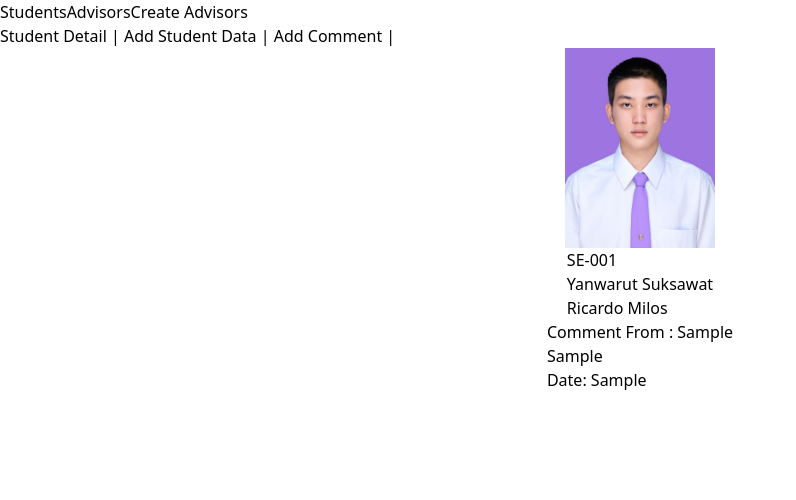
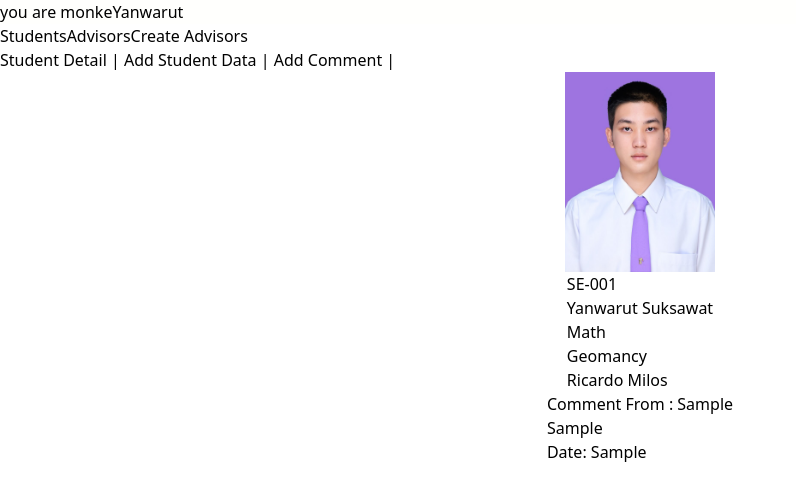
Before and after one commit to SE331-2023-project1/project01-sodium_helium_einstenium, a Vue app: page /comment/1 in a window 1280 px wide. Both pictures are taken after typing "Sample", "Sample", "Sample" into the empty fields and a click on the input "Submit". Shown: the top 500 px of the page, without its empty margins (0-796 px from the left). Built offline with nearby package versions, Linux system fonts and the light colour scheme; data requests are answered from the project's data file.

Commit message:
flash message and nprogress

```diff
--- a/db.json
+++ b/db.json
@@ -7,16 +7,19 @@
       "name": "Yanwarut",
       "surname": "Suksawat",
       "image": "/src/assets/images/Student1.JPG",
-      "advisorId": 3
+      "advisorId": 3,
+      "courses": ["Math","Geomancy"]
 
     },
+
     {
       "id": 2,
       "studentID": "SE-002",
       "name": "Cherprang ",
       "surname": "BNK48",
       "image": "/src/assets/images/Student22.jpg",
-      "advisorId": 4
+      "advisorId": 4,
+      "courses": ["Math","Geomancy"]
     },
     {
       "id": 3,
@@ -24,7 +27,8 @@
       "name": "Nobi",
       "surname": "Nobita",
       "image": "/src/assets/images/Student6.jpg",
-      "advisorId": 1
+      "advisorId": 1,
+      "courses": ["Math","Geomancy"]
 
     },
     {
@@ -33,7 +37,8 @@
       "name": "Asher",
       "surname": "Barton",
       "image": "/src/assets/images/Student7.jpg",
-      "advisorId": 1
+      "advisorId": 1,
+      "courses": ["Math","Geomancy"]
     },
     {
       "id": 5,
@@ -41,7 +46,8 @@
       "name": "Ignatius",
       "surname": "Sears",
       "image": "/src/assets/images/Student8.jpg",
-      "advisorId": 4
+      "advisorId": 4,
+      "courses": ["Math","Geomancy"]
     },
     {
       "id": 6,
@@ -49,7 +55,8 @@
       "name": "Rebecca",
       "surname": "Gordon",
       "image": "/src/assets/images/Student3.png",
-      "advisorId": 2
+      "advisorId": 2,
+      "courses": ["Math","Geomancy"]
     },
     {
       "id": 7,
@@ -57,7 +64,8 @@
       "name": "Upton",
       "surname": "Glover",
       "image": "/src/assets/images/Student4.jpg",
-      "advisorId": 3
+      "advisorId": 3,
+      "courses": ["Math","Geomancy"]
     },
     {
       "id": 8,
@@ -65,15 +73,17 @@
       "name": "Macon",
       "surname": "Albert",
       "image": "/src/assets/images/Student5.jpg",
-      "advisorId": 3
+      "advisorId": 3,
+      "courses": ["Math","Geomancy"]
     },
     {
       "id": 9,
       "studentID":"SE-009",
-      "name": "Robert",
-      "surname": "Oppenheimer",
+      "name": "Kru",
+      "surname": "Kaikaew",
       "image": "/src/assets/images/Student9.jpg",
-      "advisorId": 2
+      "advisorId": 2,
+      "courses": ["Math","Geomancy"]
     },
     {
       "id": 10,
@@ -81,7 +91,8 @@
       "name": "Robert",
       "surname": "Oppenheimer",
       "image": "/src/assets/images/Student10.jpg",
-      "advisorId": 2
+      "advisorId": 2,
+      "courses": ["Math","Geomancy"]
     },
     {
       "id": 11,
@@ -89,7 +100,8 @@
       "name": "Walter",
       "surname": "White",
       "image": "/src/assets/images/Student11.jpg",
-      "advisorId": 5
+      "advisorId": 5,
+      "courses": ["Math","Geomancy"]
     },
     {
       "id": 12,
@@ -97,7 +109,8 @@
       "name": "Jesse",
       "surname": "Pinkeman",
       "image": "/src/assets/images/Student12.jpg",
-      "advisorId": 5
+      "advisorId": 5,
+      "courses": ["Math","Geomancy"]
     },
     {
       "id": 13,
@@ -105,7 +118,8 @@
       "name": "P'To",
       "surname": "Sillyfool",
       "image": "/src/assets/images/Student13.jpg",
-      "advisorId": 5
+      "advisorId": 5,
+      "courses": ["Math","Geomancy"]
     },
     {
       "id": 14,
@@ -113,7 +127,8 @@
       "name": "Vin",
       "surname": "Diesel",
       "image": "/src/assets/images/Student23.jpg",
-      "advisorId": 2
+      "advisorId": 2,
+      "courses": ["Math","Geomancy"]
     },
     {
       "id": 15,
@@ -121,7 +136,8 @@
       "name": "Jesus",
       "surname": "Christ",
       "image": "/src/assets/images/Student17.jpg",
-      "advisorId": 5
+      "advisorId": 5,
+      "courses": ["Math","Geomancy"]
     }
 
   ],
--- a/package.json
+++ b/package.json
@@ -12,8 +12,10 @@
     "format": "prettier --write src/"
   },
   "dependencies": {
+    "@types/nprogress": "^0.2.0",
     "axios": "^1.4.0",
     "concurrently": "^8.2.0",
+    "nprogress": "^0.2.0",
     "pinia": "^2.1.4",
     "vue": "^3.3.4",
     "vue-router": "^4.2.4"
--- a/src/App.vue
+++ b/src/App.vue
@@ -1,9 +1,16 @@
 <script setup lang="ts">
 import { RouterLink, RouterView } from 'vue-router'
+import { useMessageStore } from './stores/message';
+import { storeToRefs } from 'pinia';
+const store = useMessageStore()
+const {message} = storeToRefs(store)
 </script>
 
 <template>
   <header>
+    <div id="flashMessage" v-if="message">
+    <h4>{{ message }}</h4>
+    </div>
     <nav>
       <RouterLink :to="{name: 'student-list'}">Students</RouterLink>
       <RouterLink :to="{name: 'advisor-list'}">Advisors</RouterLink>
@@ -16,4 +23,17 @@ import { RouterLink, RouterView } from 'vue-router'
 
 <style scoped>
 
+@keyframes yellowfade{
+  from {
+    background: yellow;
+  }
+  to{
+    background: transparent;
+  }
+}
+
+#flashMessage {
+  animation: yellowfade 3s ease-in-out;
+}
+
 </style>
--- a/src/info.ts
+++ b/src/info.ts
@@ -8,6 +8,7 @@ export interface StudentInfo{
     advisorId: number
     addedData: string
     dataHeader: string
+    courses: string[]
 }
 
 export interface AdvisorInfo {
--- a/src/main.ts
+++ b/src/main.ts
@@ -5,7 +5,7 @@ import { createPinia } from 'pinia'
 
 import App from './App.vue'
 import router from './router'
-
+import 'nprogress/nprogress.css'
 const app = createApp(App)
 
 app.use(createPinia())
--- a/src/router/index.ts
+++ b/src/router/index.ts
@@ -13,6 +13,7 @@ import AdvisorDetailView from '@/views/advisor/AdvisorDetailView.vue'
 import AdvisorService from '@/services/AdvisorService'
 import { useAdvisorStore } from '@/stores/advisor'
 import AdvisorCreatedDetailVue from '@/views/advisor/AdvisorCreatedDetail.vue'
+import NProgress from 'nprogress'
 const router = createRouter({
   history: createWebHistory(import.meta.env.BASE_URL),
   routes: [
@@ -103,6 +104,13 @@ const router = createRouter({
       props:true
     }
   ]
+
+})
+router.beforeEach(() =>{
+  NProgress.start()
 })
 
+router.afterEach(() =>{
+  NProgress.done()
+})
 export default router
--- /dev/null
+++ b/src/stores/message.ts
@@ -0,0 +1,14 @@
+import{defineStore}from 'pinia'
+export const useMessageStore = defineStore('message',{
+    state: ()=> ({
+        message:'' as string
+    }),
+    actions: {
+        updateMessage(message:string){
+            this.message = message
+        },
+        resetMessage(){
+            this.message = ''
+        }
+    }
+})
--- a/src/views/CreateAdvisorView.vue
+++ b/src/views/CreateAdvisorView.vue
@@ -2,6 +2,7 @@
 import AdvisorCreateForm from '@/components/AdvisorCreateForm.vue'
 import type { AdvisorInfo } from '@/info';
 import { useAdvisorStore } from '@/stores/advisor';
+import { useMessageStore } from '@/stores/message';
 import type { PropType } from 'vue'
 import { useRouter } from 'vue-router';
 const router = useRouter();
@@ -12,10 +13,15 @@ const props = defineProps({
     }
 })
 const store = useAdvisorStore();
+const messageStore = useMessageStore()
 function createAdvisor(advisor: AdvisorInfo){
     console.log("Before add advisor" + advisor.name)
     store.addAdvisor(advisor)
-    router.push({ name: 'advisor-list', params: { id: props.advisor?.id}})
+    messageStore.updateMessage('you are cookie pudๆ'+ props.advisor?.name)
+    setTimeout(() => {
+      messageStore.resetMessage()
+    }, 3000)
+    router.push({ name: 'advisor-list'})
 }
 </script>
 <template>
--- a/src/views/student/StudentAddView.vue
+++ b/src/views/student/StudentAddView.vue
@@ -4,6 +4,7 @@ import type { PropType } from 'vue'
 import StudentAddDataForm from '@/components/StudentAddDataForm.vue'
 import { useStudentStore } from '@/stores/student';
 import { useRouter } from 'vue-router';
+import { useMessageStore } from '@/stores/message';
 const router = useRouter()
 const props = defineProps({
     student: {
@@ -18,11 +19,15 @@ const props = defineProps({
 
 })
 const store = useStudentStore()
-
+const messageStore = useMessageStore()
 function addStudentDataBtn(studentData: StudentInfo){
    console.log( studentData.id)
    store.addStudentData(studentData)
    console.log('After Add Btn ' + studentData.id)
+   messageStore.updateMessage('you are kruBa'+  props.student?.name)
+    setTimeout(() => {
+      messageStore.resetMessage()
+    }, 3000)
    router.push({name: 'student-detail', params: {id: props.student?.id}});
 }
 </script>
--- a/src/views/student/StudentCommentView.vue
+++ b/src/views/student/StudentCommentView.vue
@@ -4,9 +4,10 @@ import StudentCommentForm from '@/components/StudentCommentForm.vue';
 import { useCommentStore } from '@/stores/comment';
 import type { CommentInfo, StudentInfo } from '@/info';
 import { useRouter } from 'vue-router';
+import { useMessageStore } from '@/stores/message';
 
 const router = useRouter()
-
+const messageStore = useMessageStore()
  const props = defineProps({
     student: {
       type: Object as PropType<StudentInfo>,
@@ -18,6 +19,10 @@ const router = useRouter()
   const store = useCommentStore();
   function addComment(comment:CommentInfo) {
     store.addComment(comment);
+    messageStore.updateMessage('you are monke'+ props.student?.name)
+    setTimeout(() => {
+      messageStore.resetMessage()
+    }, 3000)
     router.push({name: 'student-detail', params: {id: props.student?.id}});
   }
 
--- a/src/views/student/StudentDetailView.vue
+++ b/src/views/student/StudentDetailView.vue
@@ -32,6 +32,9 @@ console.log(studentsAdd)
    <div class="student-info">
     <span> {{ student.studentID }}</span>
     <p>{{ student.name }}  {{ student.surname }}</p>
+    <ul v-for="course in student.courses">
+    <li>{{ course }}</li>
+    </ul>
    <RouterLink :to="{ name: 'advisor-detail', params:{ id: advisor?.id } }">{{ advisor?.name }}  {{ advisor?.surname }}</RouterLink>
    </div>
    <StudentAddDataList v-if="studentsAdd.length" :studentsAdd="studentsAdd"></StudentAddDataList>
```
Also changed, not shown: 1 other file (tests, documents, lock files or other folders).
